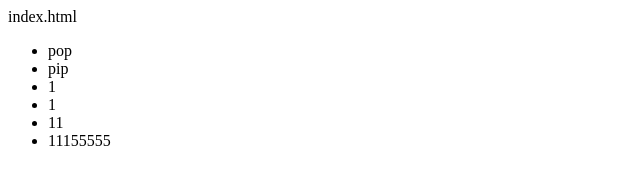
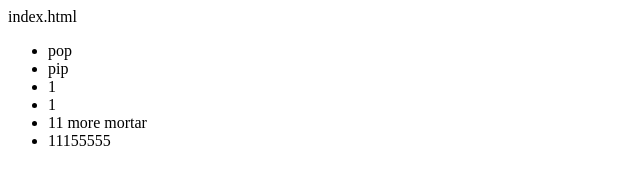
Before and after one commit to Tsanguu/gittest, a plain HTML site: page index.html in a window 1280 px wide. Shown: the full height of the page, 0-640 px from the left. Drawn offline with Linux system fonts and the light colour scheme.

Commit message:
Added more mortar

```diff
--- a/index.html
+++ b/index.html
@@ -4,6 +4,6 @@
 	<li>pip</li>
 	<li>1</li>
 	<li>1</li>
-	<li>11</li>
+	<li>11 more mortar</li>
 	<li>11155555</li>
 </ul>
```
